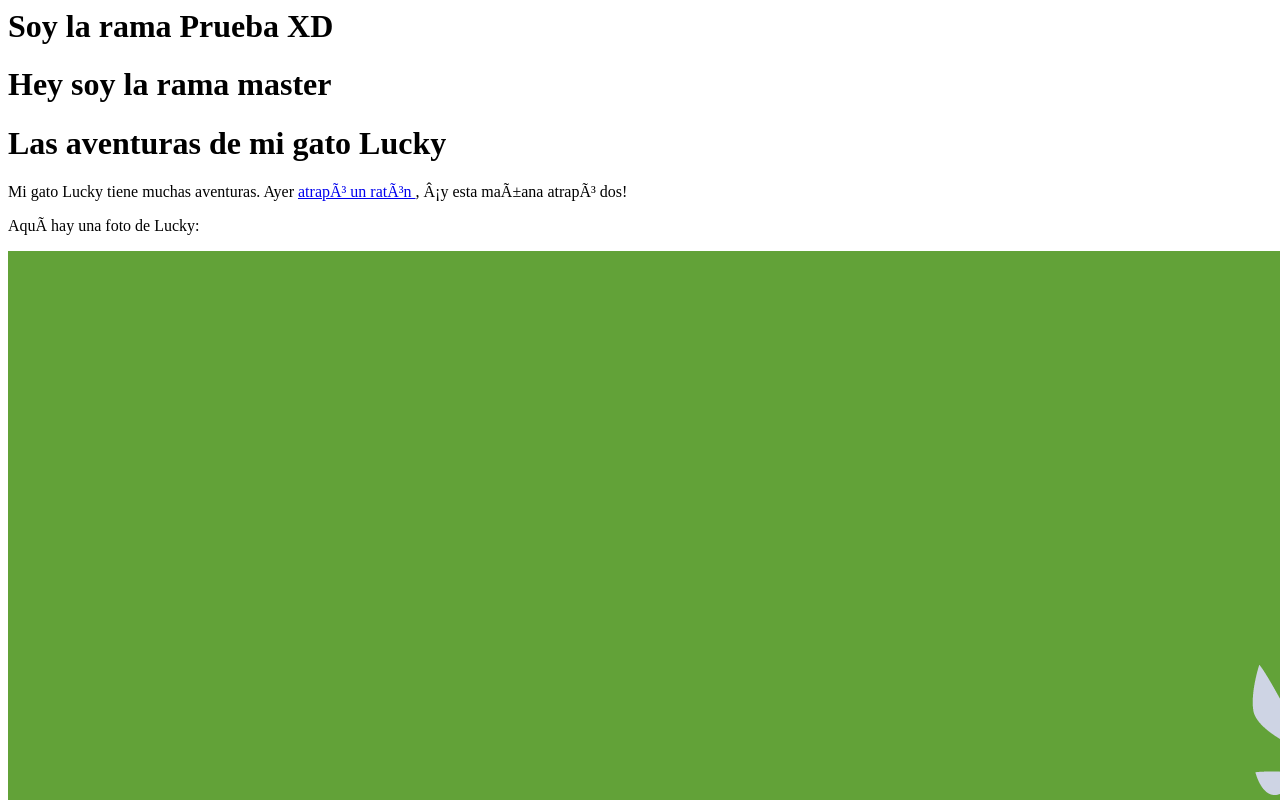
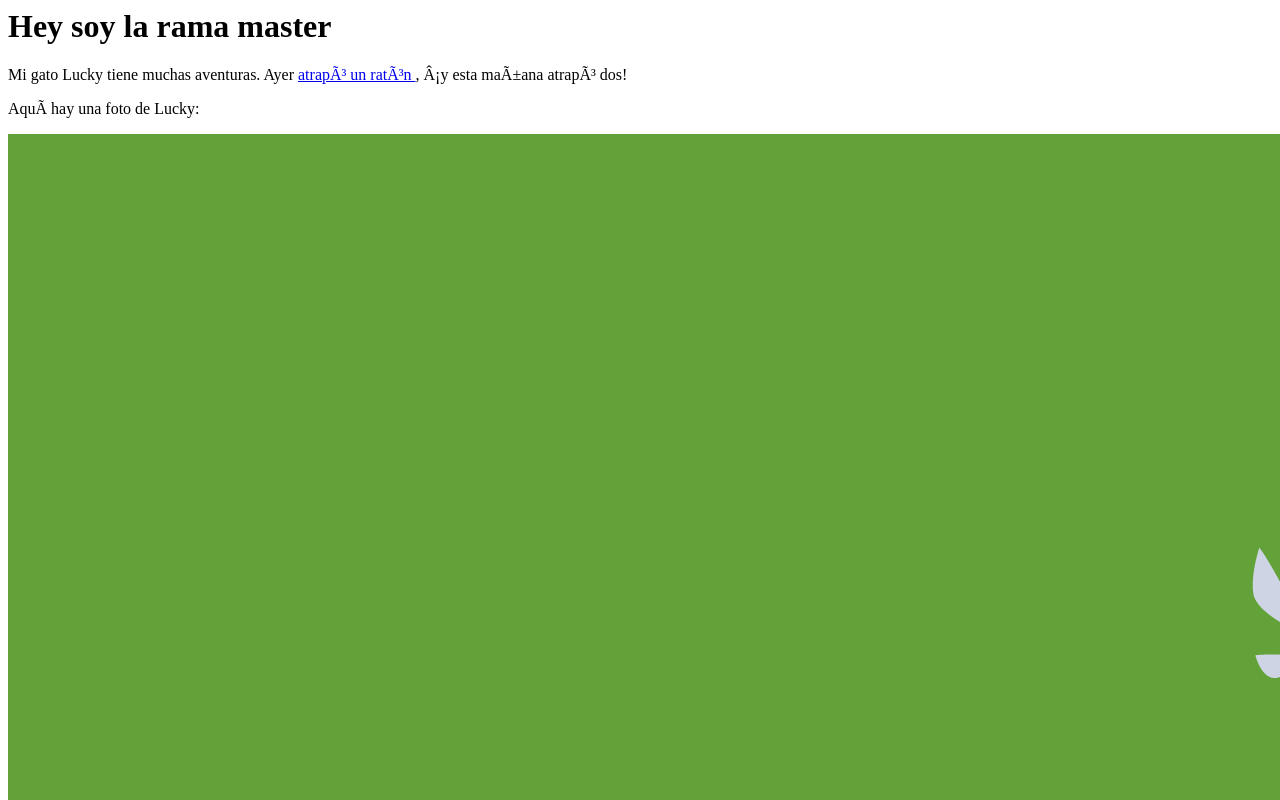
Before and after one commit to JorgeHernandezC/Import_alpha, a plain HTML site: page index.html in a window 1280 px wide. Shown: the top 800 px of the page. Drawn offline with Linux system fonts and the light colour scheme.

Commit message:
otro cambio mas de prueba en el master

```diff
--- a/index.html
+++ b/index.html
@@ -18,11 +18,10 @@
 
   <body>
 
-    <h1> Soy la rama Prueba XD  </h1>
 
     <h1> Hey soy la rama master  </h1>
 
-    <h1> Las aventuras de mi gato Lucky </h1>
+
 
 
     <div id = «mainContent»>
```
